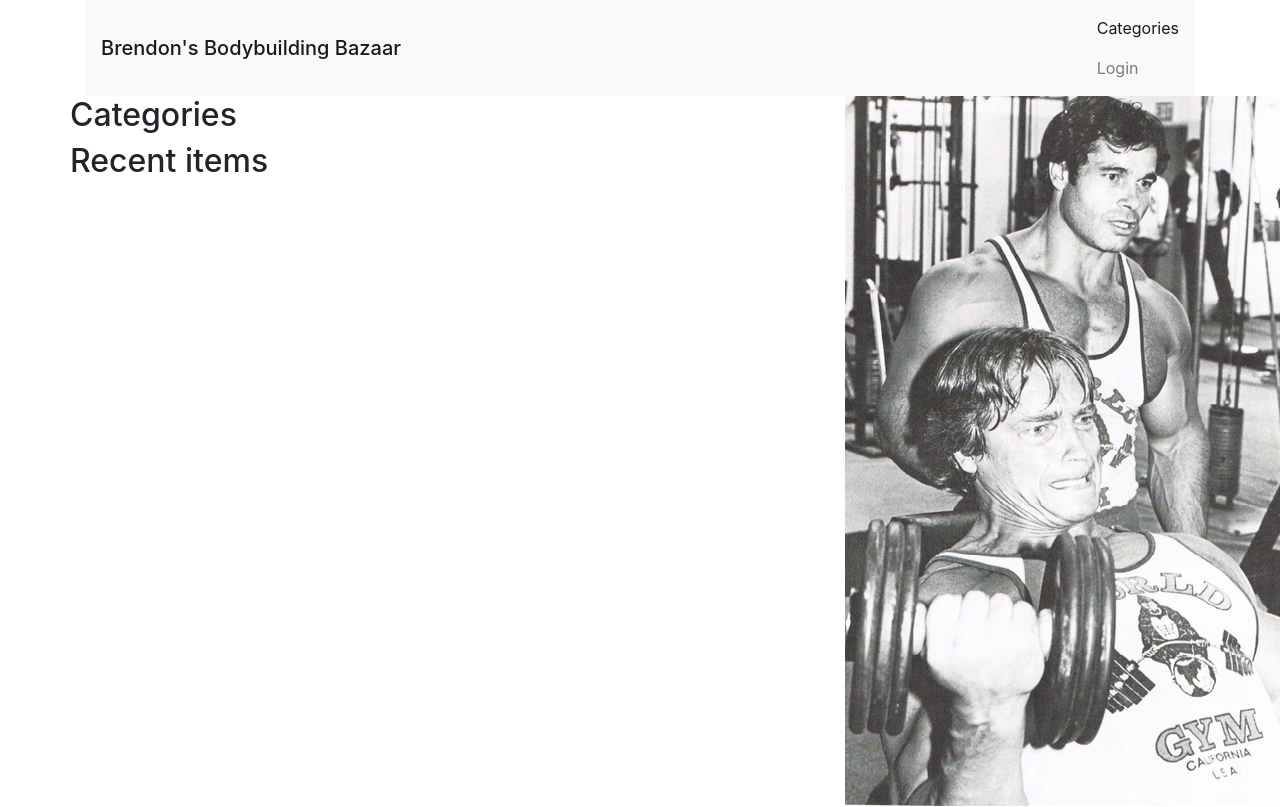
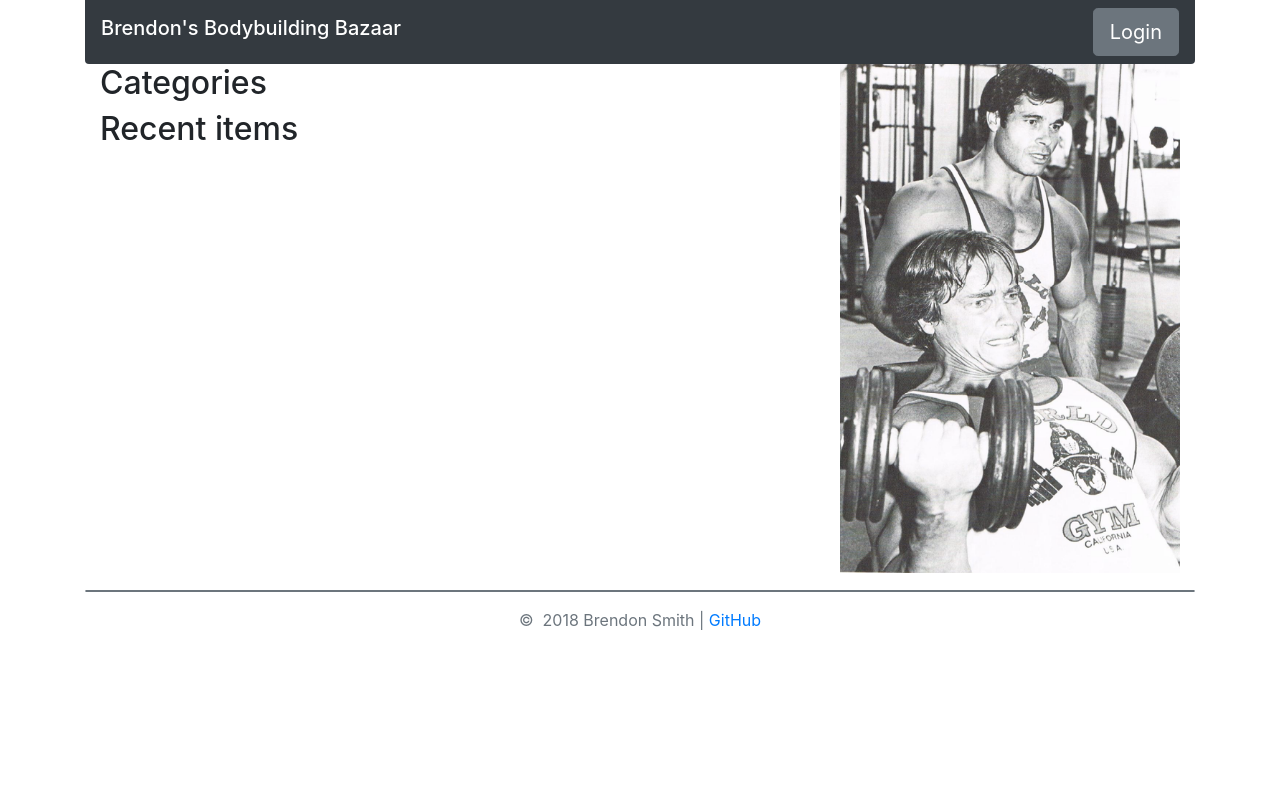
Before and after one commit to br3ndonland/udacity-fsnd-flask-catalog, a Flask app: page / in a window 1280 px wide. After the commit the page ends 630 px from the top, so only its background shows below. Run offline with Flask 2, Linux system fonts and the light colour scheme; parts of the project's set-up code (start-up, migrations or seed data) failed here and were passed over; some libraries are stand-ins or nearby versions.

Commit message:
Debug homepage

```diff
--- a/application.py
+++ b/application.py
@@ -1,9 +1,14 @@
 #!/usr/bin/env python3
 
-# Udacity Full Stack Web Developer Nanodegree program (FSND)
-# Part 03. Backend
-# Project 02. Flask Item Catalog App
-# Flask application code
+"""
+Udacity Full Stack Web Developer Nanodegree program (FSND)
+Project 4. Flask Item Catalog App
+
+application.py
+~~~~~~~~~~~~~~
+
+This file contains the main Flask application code.
+"""
 
 # Import SQLAlchemy modules for database
 from sqlalchemy import create_engine
@@ -39,18 +44,26 @@
 session = DBSession()
 
 
-# Decorators to wrap each function inside Flask's app.route() function
+"""
+App route functions
+~~~~~~~~~~~~~~~~~~~
+"""
 
-# CRUD: Read homepage and catalog page
+
 @app.route('/')
-@app.route('/catalog')
 def home():
     """App route function for the homepage."""
-    categories = session.query(Category).all()
+
+    # Query database with SQLAlchemy to show all categories
+    categories = (session.query(Category)
+                  .order_by(Category.name)
+                  .all())
+    # Query database with SQLAlchemy to show most recent ten items
     recent_items = (session.query(Item)
-        .order_by(Item.date_created.desc())
-        .limit(10)
-        .all())
+                    .order_by(Item.date_created.desc())
+                    .limit(10))
+
+    # Render webpage
     return render_template('index.html',
                            categories=categories,
                            recent_items=recent_items)
--- a/templates/index.html
+++ b/templates/index.html
@@ -1,36 +1,48 @@
 {% extends 'layout.html' %}
 {% block content %}
+<div class="container">
   <div class="row">
     <div class="col-sm-8">
       <div class="row">
+        <div class="col-sm-4">
           <header>
             <h2>Categories</h2>
           </header>
+        </div>
+        <div class="col-sm-8">
           <ul>
             {% for category in categories %}
               <li>
-            <a href="{{ url_for('category', category=category.name) }}">
+                <a href="{{ url_for('show_category', category=category.name) | replace('%20', '%2D') }}">
                   {{ category.name }}
                 </a>
               </li>
             {% endfor %}
           </ul>
         </div>
+      </div>
       <div class="row">
-      <header><h2>Recent items</h2></header>
+        <div class="col-sm-4">
+          <header>
+            <h2>Recent items</h2>
+          </header>
+        </div>
+        <div class="col-sm-8">
           <ul>
             {% for item in recent_items %}
               <li>
-            <a href="{{ url_for('item',category_name=item.category.name, item_name=item.name) }}">
-            {{ item.name }} ({{ item.category.name }})
+                <a href="{{ url_for('show_item', category=item.category.name, category_item=item.name) | replace('%20', '%2D') }}">
+                  {{ item.name }} <em class="text-muted">({{ item.category.name }})</em>
                 </a>
               </li>
             {% endfor %}
           </ul>
         </div>
       </div>
+    </div>
     <div class="col-sm-4">
-    <img src="../static/img/arnold-schwarzenegger-encyclopedia-232.png">
+      <img src="../static/img/arnold-schwarzenegger-encyclopedia-232.png" alt="Picture of Arnold Schwarzenegger and Franco Columbu doing incline dumbbell curls" class="img-fluid">
+    </div>
   </div>
 </div>
 {% endblock %}
--- a/templates/layout.html
+++ b/templates/layout.html
@@ -1,7 +1,7 @@
 <!DOCTYPE html>
 <html>
 <head>
-  <title>{{ title }}</title>
+  <title>BreBoBa</title>
   <meta name="description" content="Brendon's Bodybuilding Bazaar">
   <meta name="author" content="Brendon Smith">
   <!-- Required meta tags -->
@@ -9,33 +9,24 @@
   <meta name="viewport" content="width=device-width, initial-scale=1, shrink-to-fit=no">
   <!-- Bootstrap core CSS -->
   <link rel="stylesheet" href="https://maxcdn.bootstrapcdn.com/bootstrap/4.0.0/css/bootstrap.min.css" integrity="sha384-Gn5384xqQ1aoWXA+058RXPxPg6fy4IWvTNh0E263XmFcJlSAwiGgFAW/dAiS6JXm" crossorigin="anonymous">
+  <!-- Favicon -->
+  <link rel="icon" href="../static/img/favicon.png">
+  <!-- For IE 9 and below. -->
+  <!--[if IE]><link rel="shortcut icon" href="../static/img/favicon.ico"><![endif]-->
 </head>
 <body>
   <!-- Header -->
   <header class="container header">
     <!-- Navbar -->
-    <nav class="navbar navbar-light bg-light">
-      <span class="navbar-brand mb-0 h1">Brendon's Bodybuilding Bazaar</span>
-      <ul class="nav navbar-nav">
-        <li class="nav-item active">
-          <a class="nav-link" href="/">Categories</span></a>
-        </li>
+    <nav class="navbar navbar-dark bg-dark rounded-bottom">
+      <a class="navbar-brand h1" href="/">Brendon's Bodybuilding Bazaar</a>
       {% if 'username' in login_session %}
-        <li class="nav-item">
-          <a class="nav-link" href="{{ url_for('add_item') }}">Add item</a>
-        </li>
-        <li class="nav-item">
-          <a class="nav-link" href="{{ url_for('add_category') }}">Add category</a>
-        </li>
-        <li class="nav-item">
-          <a class="nav-link" href="/gdisconnect">Logout</a>
-        </li>
+      <a class="btn btn-primary btn-lg" role="button" href="{{ url_for('add_item') }}">Add item</a>
+      <a class="btn btn-primary btn-lg" role="button" href="{{ url_for('add_category') }}">Add category</a>
+      <a class="btn btn-primary btn-lg" role="button" href="{{ url_for('gdisconnect') }}">Logout</a>
       {% else %}
-        <li class="nav-item">
-          <a class="nav-link" href="/login">Login</a>
-        </li>
+      <a class="btn btn-secondary btn-lg" role="button" href="{{ url_for('login') }}">Login</a>
       {% endif %}
-      </ul>
     </nav>
   </header>
 
@@ -48,6 +39,7 @@
   </main>
 
   <!-- Message flashing -->
+  <div class="container">
     <div class="row">
       <div class="col">
         <div class="flash">
@@ -63,10 +55,15 @@
         </div>
       </div>
     </div>
+  </div>
 
   <!-- Footer -->
   <footer class="container footer">
-    <!-- TODO -->
+    <hr class="border border-secondary rounded">
+    <div class="text-muted text-center">
+      &copy;&nbsp; 2018 Brendon Smith |
+      <a href="https://github.com/br3ndonland/udacity-fsnd-p4-flask-catalog">GitHub</a>
+    </div>
   </footer>
   <!-- Bootstrap core JavaScript -->
   <!-- Placed at the end of the document so the pages load faster -->
```
Lines whose indentation alone changed are shown as unchanged.
